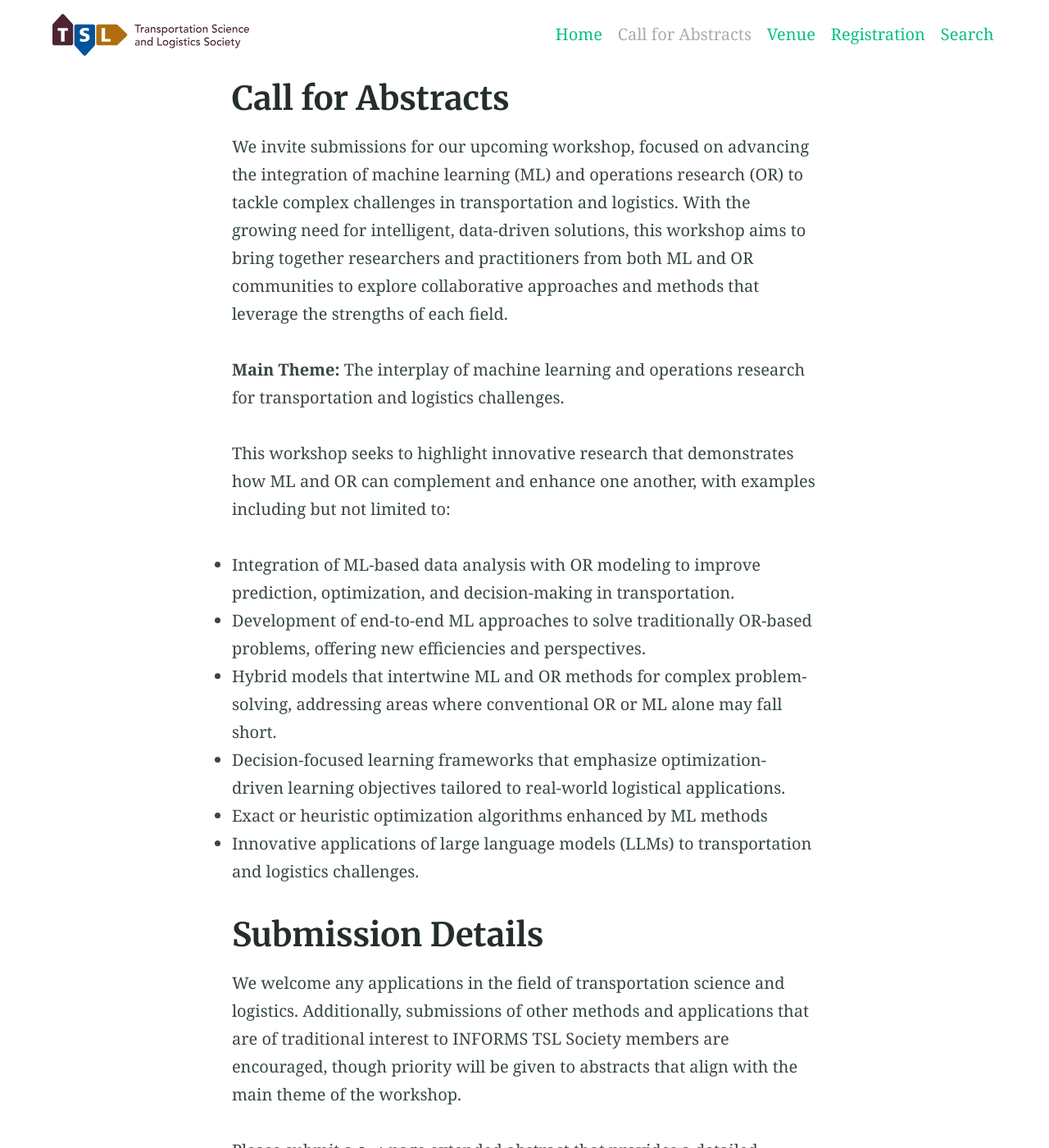
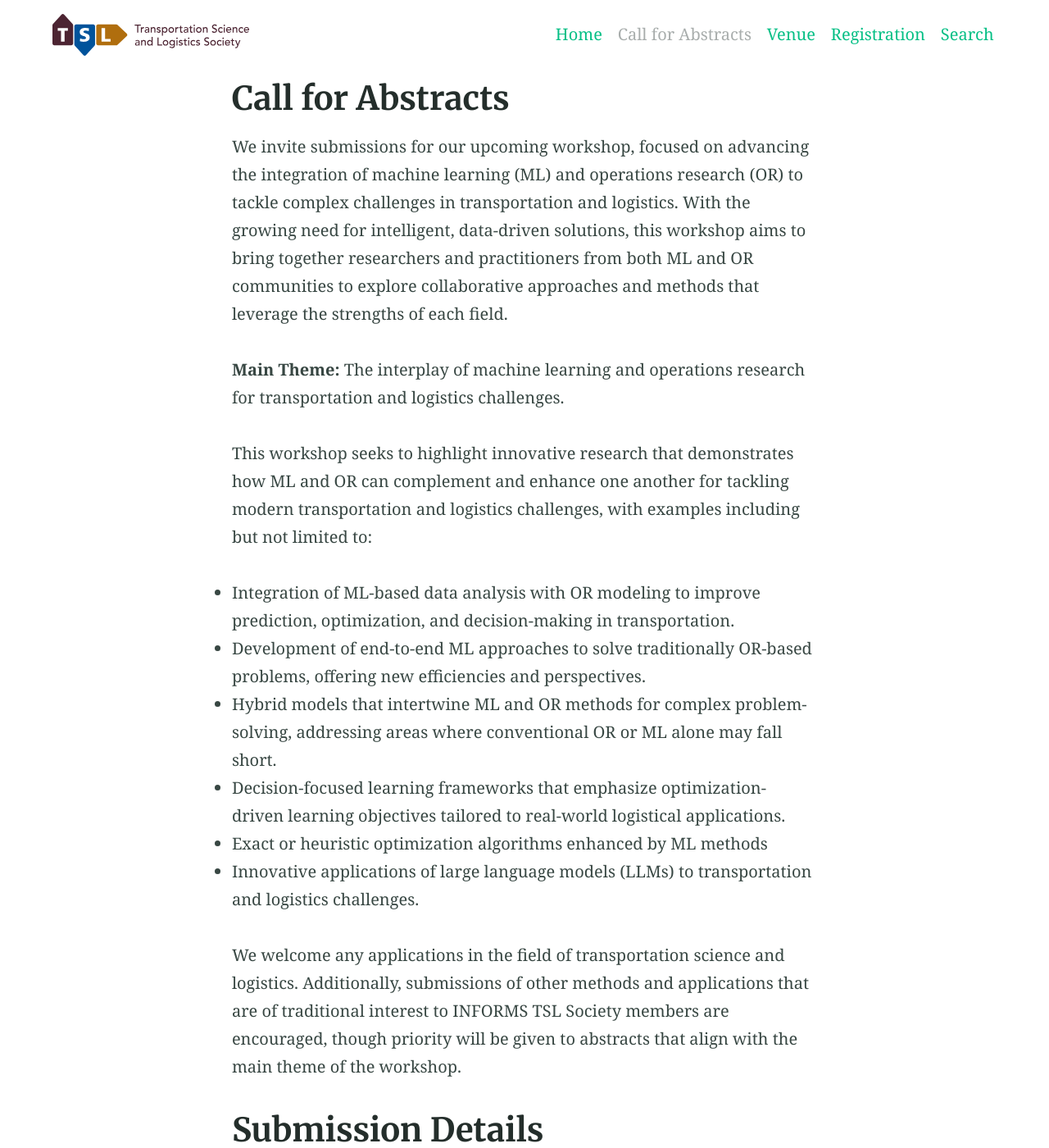
Before and after one commit to tsl2025kaist/tsl2025kaist.github.io, a Jekyll site: the page built from call_for_abstracts.md, in a window 1280 px wide and 1400 px high. Shown: the whole window at 82% size. Built offline with Jekyll 4.4.1, drawn with Linux system fonts in a browser that asks for light colours.

Commit message:
Update call_for_abstracts.md

```diff
--- a/call_for_abstracts.md
+++ b/call_for_abstracts.md
@@ -9,7 +9,7 @@ We invite submissions for our upcoming workshop, focused on advancing the integr
 
 **Main Theme:** The interplay of machine learning and operations research for transportation and logistics challenges.
 
-This workshop seeks to highlight innovative research that demonstrates how ML and OR can complement and enhance one another, with examples including but not limited to:
+This workshop seeks to highlight innovative research that demonstrates how ML and OR can complement and enhance one another for tackling modern transportation and logistics challenges, with examples including but not limited to:
 - Integration of ML-based data analysis with OR modeling to improve prediction, optimization, and decision-making in transportation.
 - Development of end-to-end ML approaches to solve traditionally OR-based problems, offering new efficiencies and perspectives.
 - Hybrid models that intertwine ML and OR methods for complex problem-solving, addressing areas where conventional OR or ML alone may fall short.
@@ -17,9 +17,9 @@ This workshop seeks to highlight innovative research that demonstrates how ML an
 - Exact or heuristic optimization algorithms enhanced by ML methods
 - Innovative applications of large language models (LLMs) to transportation and logistics challenges.
 
+We welcome any applications in the field of transportation science and logistics. Additionally, submissions of other methods and applications that are of traditional interest to INFORMS TSL Society members are encouraged, though priority will be given to abstracts that align with the main theme of the workshop.
+
 # Submission Details
-
-We welcome any applications in the field of transportation science and logistics. Additionally, submissions of other methods and applications that are of traditional interest to INFORMS TSL Society members are encouraged, though priority will be given to abstracts that align with the main theme of the workshop.
 
 Please submit a 2–4 page extended abstract that provides a detailed summary of the research problem, methodology, and key findings or expected contributions. Submissions will be reviewed by a committee of experts, and selections will be based on relevance to the workshop theme, novelty, and potential impact.
 
```
